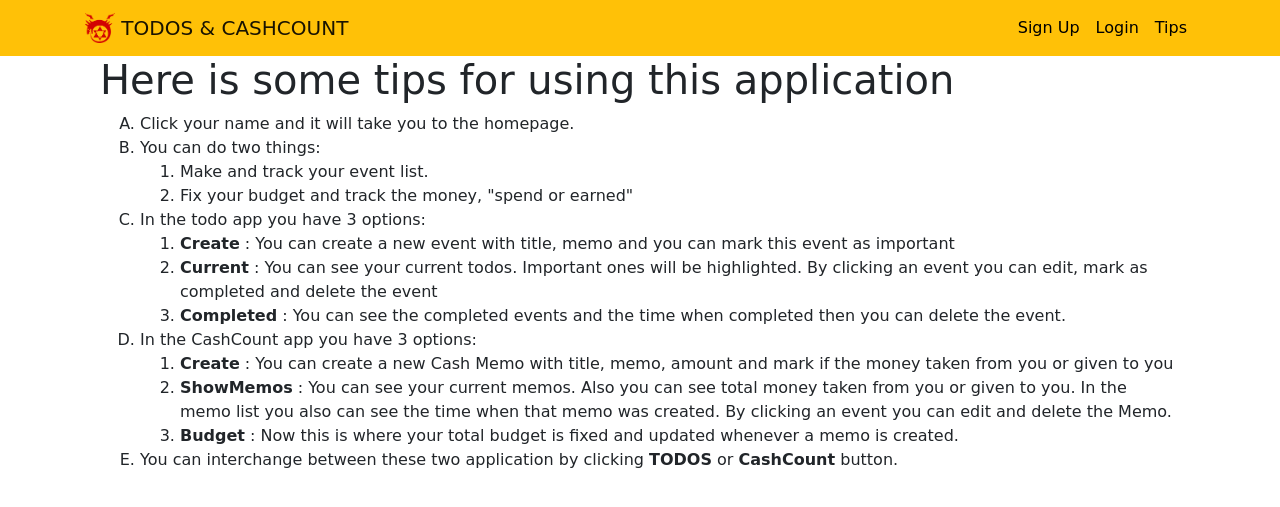
After one commit to Nazmul1850/Todo_CashCount, a Django app: page /Tips/ in a window 1280 px wide. The commit adds this page. Shown: the top 507 px of the page. Run offline with Django 3.2, Linux system fonts and the light colour scheme; some libraries are stand-ins or nearby versions; some web fonts are replaced.

Commit message:
Tips Added

```diff
--- a/cashCount/templates/cashCount/cbase.html
+++ b/cashCount/templates/cashCount/cbase.html
@@ -52,7 +52,7 @@
         <ul class="navbar-nav ml-auto">
           {% if user.is_authenticated %}
           <li>
-            <a role="button" href="{% url 'currenttodo' %}" class="btn btn-primary">TODOS</a>
+            <a  class="nav-link" href="{% url 'currenttodo' %}" >TODOS</a>
           </li>
           <li class="nav-item">
             <a href="#" onclick="$('#signOutBtn').click()" class="nav-link">Logout</a>
@@ -70,6 +70,9 @@
                   <a class="nav-link" href="{% url 'loginUser' %}">Login</a>
               </li>
           {% endif %}
+          <li class="nav-item">
+            <a class="nav-link" href="{% url 'tips' %}">Tips</a>
+          </li>
       </ul>
     </div>
 
--- a/todo/urls.py
+++ b/todo/urls.py
@@ -22,6 +22,7 @@ from todo_a import views
 urlpatterns = [
     path('admin/', admin.site.urls),
     path('',views.home,name="home"),
+    path('Tips/',views.tips,name="tips"),
     #AUTH
     path('signup/',views.signupUser,name="signupUser"),
     path('logout/',views.logoutuser,name="logoutuser"),
--- a/todo_a/templates/todo_a/base.html
+++ b/todo_a/templates/todo_a/base.html
@@ -50,7 +50,7 @@
         <ul class="navbar-nav ml-auto">
           {% if user.is_authenticated %}
           <li>
-            <a role="button" href="{% url 'cashCount:cashMemo' %}" class="btn btn-primary">CashCountApp</a>
+            <a class="nav-link" href="{% url 'cashCount:cashMemo' %}">CashCount</a>
           </li>
           <li class="nav-item">
             <a href="#" onclick="$('#signOutBtn').click()" class="nav-link">Logout</a>
@@ -68,6 +68,9 @@
                   <a class="nav-link" href="{% url 'loginUser' %}">Login</a>
               </li>
           {% endif %}
+          <li class="nav-item">
+            <a class="nav-link" href="{% url 'tips' %}">Tips</a>
+          </li>
       </ul>
     </div>
 
--- a/todo_a/templates/todo_a/home.html
+++ b/todo_a/templates/todo_a/home.html
@@ -4,8 +4,6 @@
 {% if user.is_authenticated %}
 
 <br>
-    <br>
-    <br>
     <br>
     <br>
     <br>
@@ -24,8 +22,6 @@
     <br>
     <br>
     <br>
-    <br>
-    <br>
 <div class="row justify-content-center mt-5">
         <div class="col-md-7 text-center">
 
@@ -39,7 +35,5 @@
 <br>
 <br>
 <br>
-<br>
-<br>
 <a href="https://nazmul.pythonanywhere.com/" target = "blank"><p style="text-align:center">About Developer</p></a>
 {% endblock %}
--- /dev/null
+++ b/todo_a/templates/todo_a/tips.html
@@ -0,0 +1,37 @@
+{% extends 'todo_a/base.html' %}
+{% block content %}
+<div class="container">
+  <h1>Here is some tips for using this application</h1>
+  <ol type="A">
+    <li>
+      Click your name and it will take you to the homepage.
+    </li>
+    <li>
+      You can do two things:
+      <ol type="1">
+        <li> Make and track your event list. </li>
+        <li>Fix your budget and track the money, "spend or earned"</li>
+      </ol>
+    </li>
+    <li>In the todo app you have 3 options:
+      <ol type="1">
+        <li><b>Create</b>    : You can create a new event with title, memo and you can mark this event as important</li>
+        <li><b>Current</b>   : You can see your current todos. Important ones will be highlighted.
+                        By clicking an event you can edit, mark as completed and delete the event</li>
+        <li><b>Completed</b> : You can see the completed events and the time when completed then you can delete the event.</li>
+      </ol>
+    </li>
+    <li>
+      In the CashCount app you have 3 options:
+      <ol type="1">
+        <li><b>Create</b> :  You can create a new Cash Memo with title, memo, amount and mark if the money
+           taken from you or given to you</li>
+        <li><b>ShowMemos</b> : You can see your current memos. Also you can see total money taken from you or given to you.
+          In the memo list you also can see the time when that memo was created. By clicking an event you can edit and delete the Memo.
+        </li>
+        <li><b>Budget</b> : Now this is where your total budget is fixed and updated whenever a memo is created.</li>
+      </ol>
+      <li>You can interchange between these two application by clicking <b>TODOS</b> or <b>CashCount</b> button.
+  </ol>
+</div>
+{% endblock %}
--- a/todo_a/views.py
+++ b/todo_a/views.py
@@ -11,6 +11,9 @@ from django.contrib.auth.decorators import login_required
 
 def home(request):
     return render(request,'todo_a/home.html')
+
+def tips(request):
+    return render(request,'todo_a/tips.html')
 
 
 def signupUser(request):
```
Also changed, not shown: db.sqlite3.
